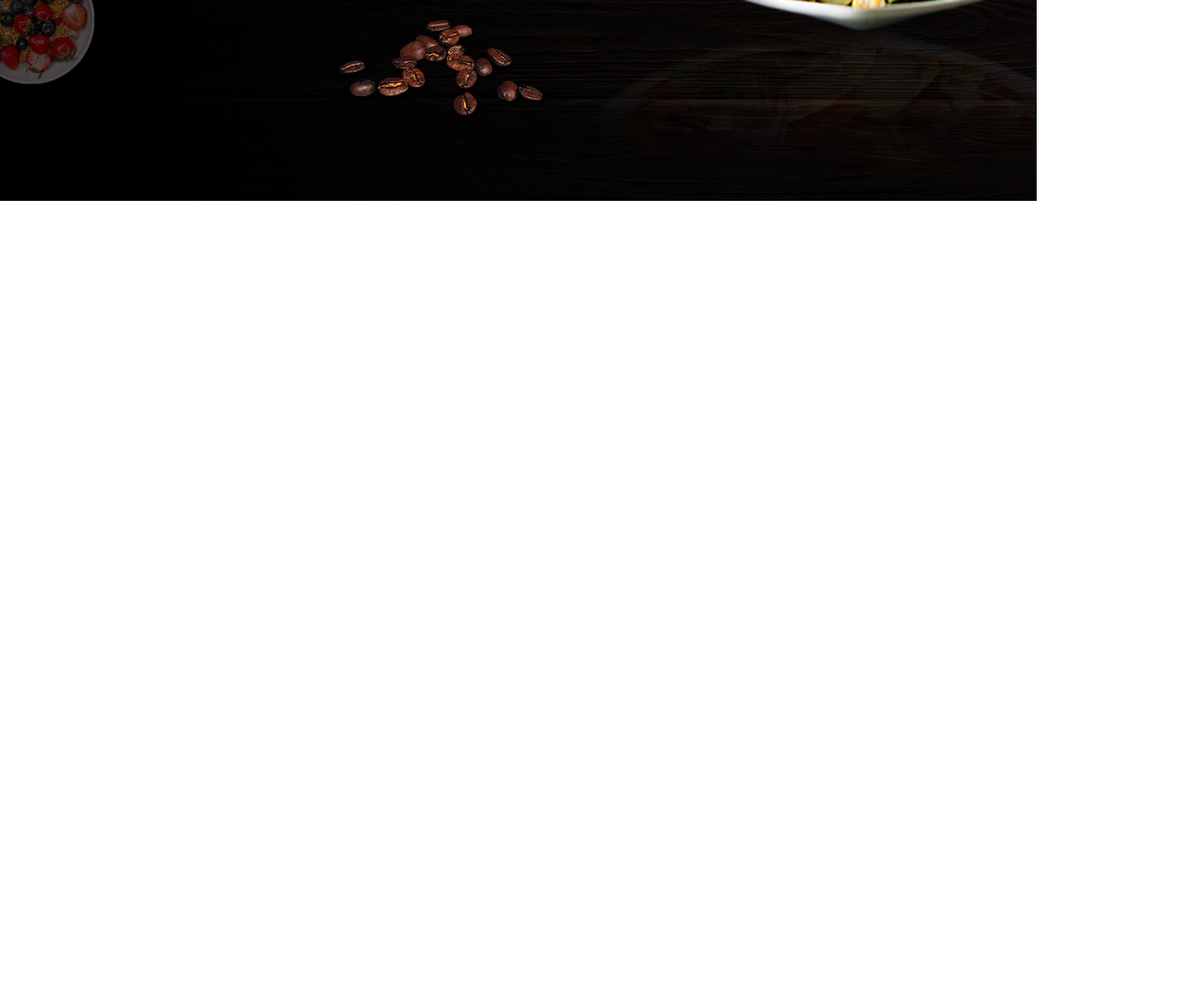
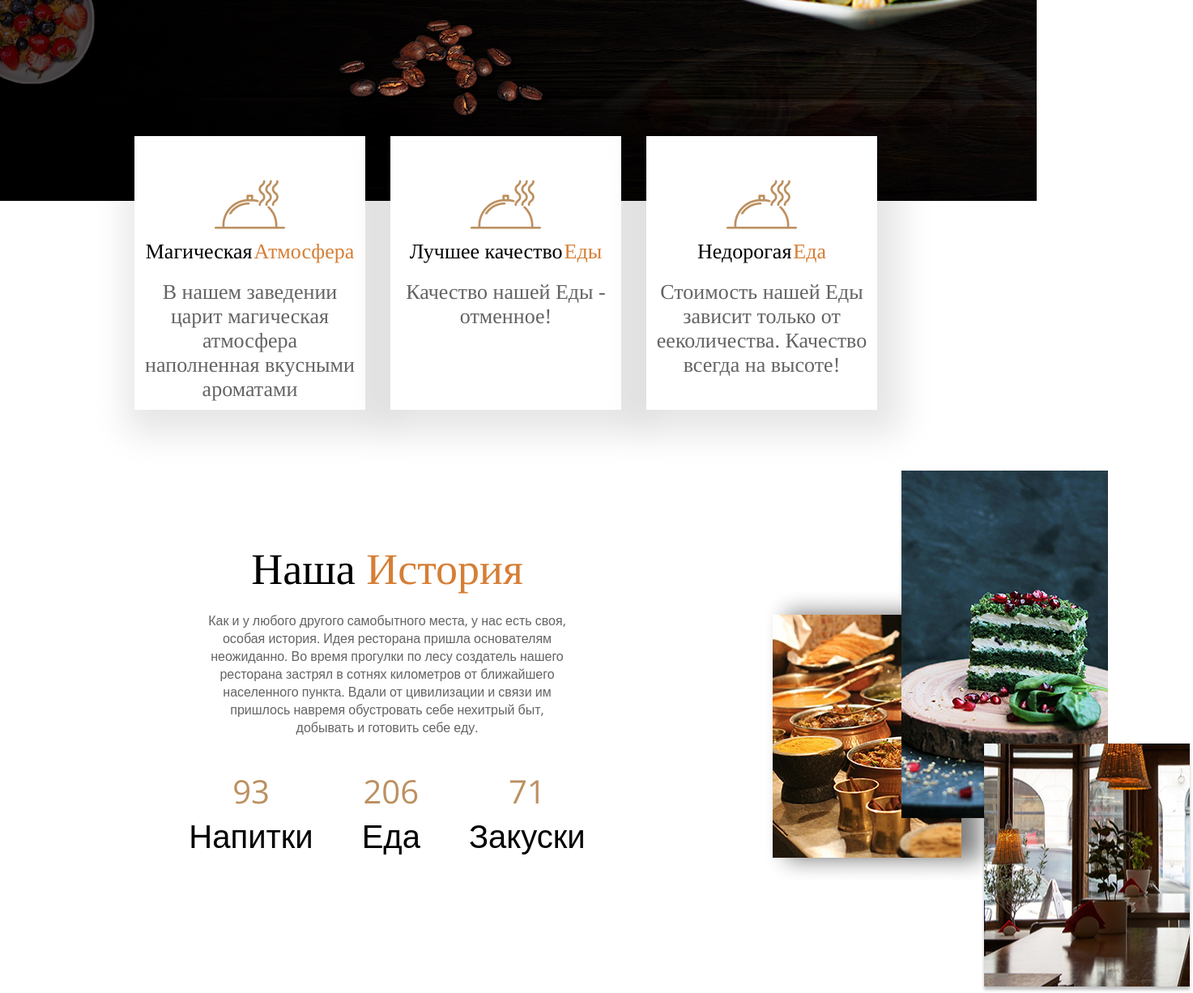
Before and after one commit to AndrewGithope/Workorigin, a plain HTML site: page index.html in a window 1280 px wide. Shown: the part 552-1778 px from the top of the page at 81% size, 1473 px wide, since content can reach past the window. Before the commit the page ends 800 px from the top, so only its background shows below. Drawn offline with nearby package versions, Linux system fonts and the light colour scheme; a web font is replaced by a local one.

Commit message:
Add new part on site

```diff
--- a/index.html
+++ b/index.html
@@ -79,20 +79,122 @@
                ДОМ ЛУЧШЕЙ ЕДЫ
                </div>
 
-               <div class="header-btn">
-                <a class="header-button" href="#">VIEW MENU</a>
-               </div>
+                <div class="header-btn">
+                  <a class="header-button" href="#">VIEW MENU</a>
+                </div>
+
+            </div>
+
+        </div>
+
+    </div>
+
+</div>
+
+<div class="cards">
+       <div class="container">
+
+        <div class="cards-holder">
+
+         <div class="card">
+
+           <div class="card-image">
+             <img src="img/card.png" alt="" class="card-img">
+           </div>
+
+           <div class="card-title">
+               Магическая <span>Атмосфера</span>
+           </div>
+
+           <div class="card-desc">
+               В нашем заведении царит магическая атмосфера
+               наполненная вкусными ароматами
+           </div>
+
+       </div>
+
+          <div class="card">
+
+           <div class="card-image">
+             <img src="img/card.png" alt="" class="card-img">
+           </div>
+
+           <div class="card-title">
+               Лучшее качество <span>Еды</span>
+           </div>
+
+           <div class="card-desc">
+               Качество нашей Еды - отменное!
 
            </div>
 
+       </div>
 
 
+          <div class="card">
+
+           <div class="card-image">
+             <img src="img/card.png" alt="" class="card-img">
+           </div>
+
+           <div class="card-title">
+               Недорогая <span>Еда</span>
+           </div>
+
+           <div class="card-desc">
+             Стоимость нашей Еды зависит только от ееколичества. Качество всегда на высоте!
+           </div>
 
        </div>
+</div>
 
-       </div>
    </div>
+</div>
 
+<div class="history">
+
+    <div class="container">
+
+    <div class="history-holder">
+   <div class="history-info">
+    <div class="history-title">
+        Наша <span>История</span>
+    </div>
+
+    <div class="history-desc">
+        Как и у любого другого самобытного места, у нас есть своя, особая история. Идея ресторана пришла основателям неожиданно. Во время прогулки по лесу создатель нашего ресторана застрял в сотнях километров от ближайшего населенного пункта. Вдали от цивилизации и связи им пришлось навремя обустровать себе нехитрый быт, добывать и готовить себе еду.
+    </div>
+
+    <div class="history-number">
+
+        <div class="number-item">
+            93 <span>Напитки</span>
+        </div>
+
+         <div class="number-item">
+            206 <span>Еда</span>
+        </div>
+
+         <div class="number-item">
+            71 <span>Закуски</span>
+        </div>
+
+    </div>
+
+</div>
+
+  <div class="history-images">
+      <img class="images-1" src="img/1.png" alt="">
+      <img class="images-2" src="img/2.png" alt="">
+      <img class="images-3" src="img/3.png" alt="">
+  </div>
+
+    </div>
+
+    </div>
+
+
+    </div>
 
 </body>
 
--- a/style.css
+++ b/style.css
@@ -152,3 +152,131 @@ body{
 .header-button:hover{
     background-color: #954400;
 }
+
+.cards-holder{
+    display: flex;
+    justify-content: center;
+
+}
+
+.card{
+    width: 349px;
+    box-shadow: 10px 10px 40px 20px #0000001A;
+    margin-right: 31px;
+    background-color: #fff;
+    margin-top: -80px;
+    padding: 10px 10px;
+}
+
+.card-image{
+    display: flex;
+    justify-content: center;
+    padding-top: 31px;
+
+}
+
+.card-title{
+    display: flex;
+    justify-content: center;
+    margin-bottom: 20px;
+    font-family: "Tinos", serif;
+    font-size: 26px;
+    font-weight: 400;
+}
+
+.card-title span{
+    color: #D67E35;
+    margin-left: 2px;
+}
+
+.card-desc{
+    text-align: center;
+    font-family: "Tinos", serif;
+    font-size: 26px;
+    font-weight: 400;
+    color: #656363;
+}
+
+.history{
+    margin-top: 166px;
+    margin-left: 90px;
+}
+
+.history-title{
+    font-family: "Tinos", serif;
+    font-size: 54px;
+    font-weight: 400;
+    width: 444px;
+    text-align: center;
+    margin-bottom: 21px;
+}
+
+.history-title span{
+     color: #D67E35;
+}
+
+.history-desc{
+    color: #656363;
+    font-size: 16px;
+    width: 444px;
+    text-align: center;
+}
+
+.history-number{
+    display: flex;
+    width: 444px;
+    justify-content: center;
+    margin-top: 40px;
+    margin-left: 30px;
+}
+
+.number-item{
+    margin-right: 60px;
+    text-align: center;
+    font-size: 40px;
+    color: #BC9060;
+}
+
+.number-item span{
+    display: block;
+    color: #000;
+}
+
+.history-images{
+    position: relative;
+    width: 100%;
+
+}
+
+.history-holder{
+    display: flex;
+    justify-content: space-between;
+}
+
+.images-1{
+    position: absolute;
+    z-index: 0;
+    top: 54px;
+    left: 211px;
+
+
+
+}
+
+.images-2{
+    position: absolute;
+    z-index: 999;
+    top: -92px;
+    left: 383px;
+
+
+}
+
+.images-3{
+    position: absolute;
+    z-index: 999;
+    top: 246px;
+    left: 481px;
+
+
+}
```
Also changed, not shown: img/1.png (added), img/2.png (added), img/3.png (added), img/4.png (added), img/card.png (added).
